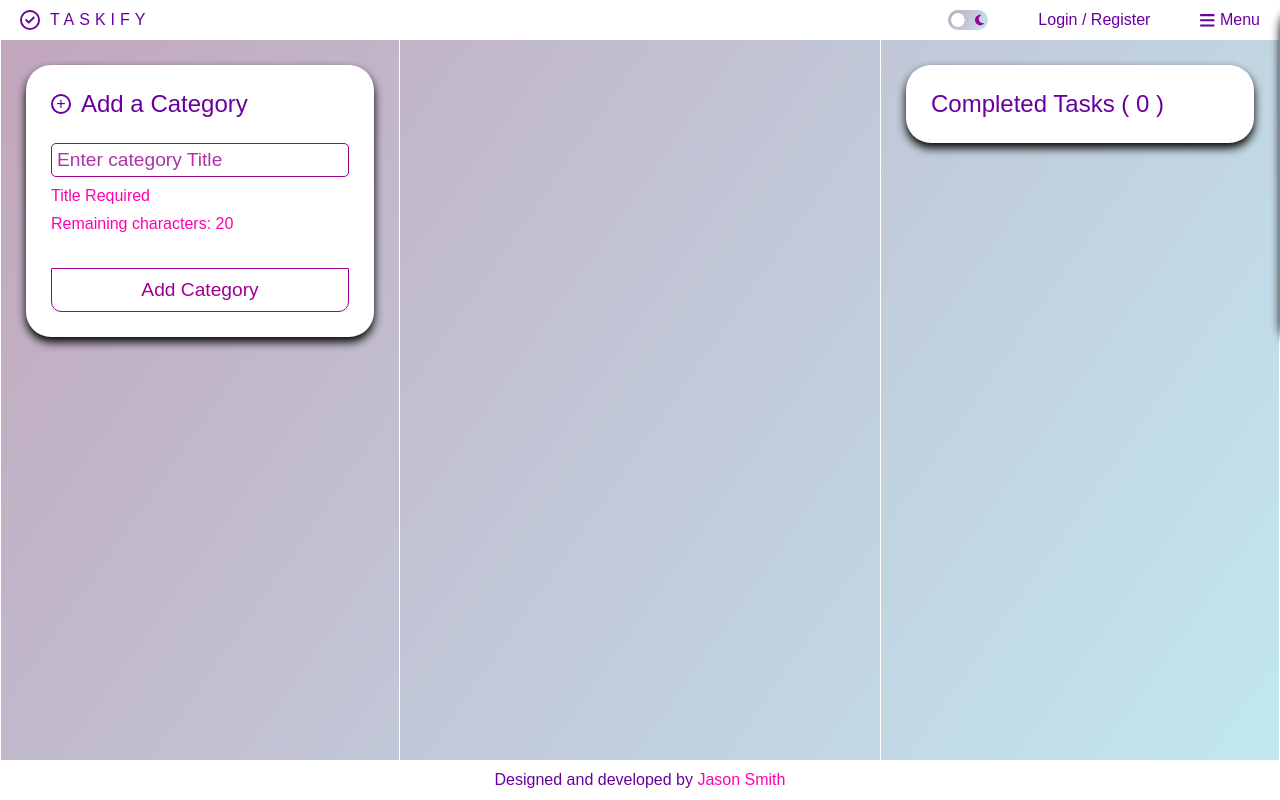
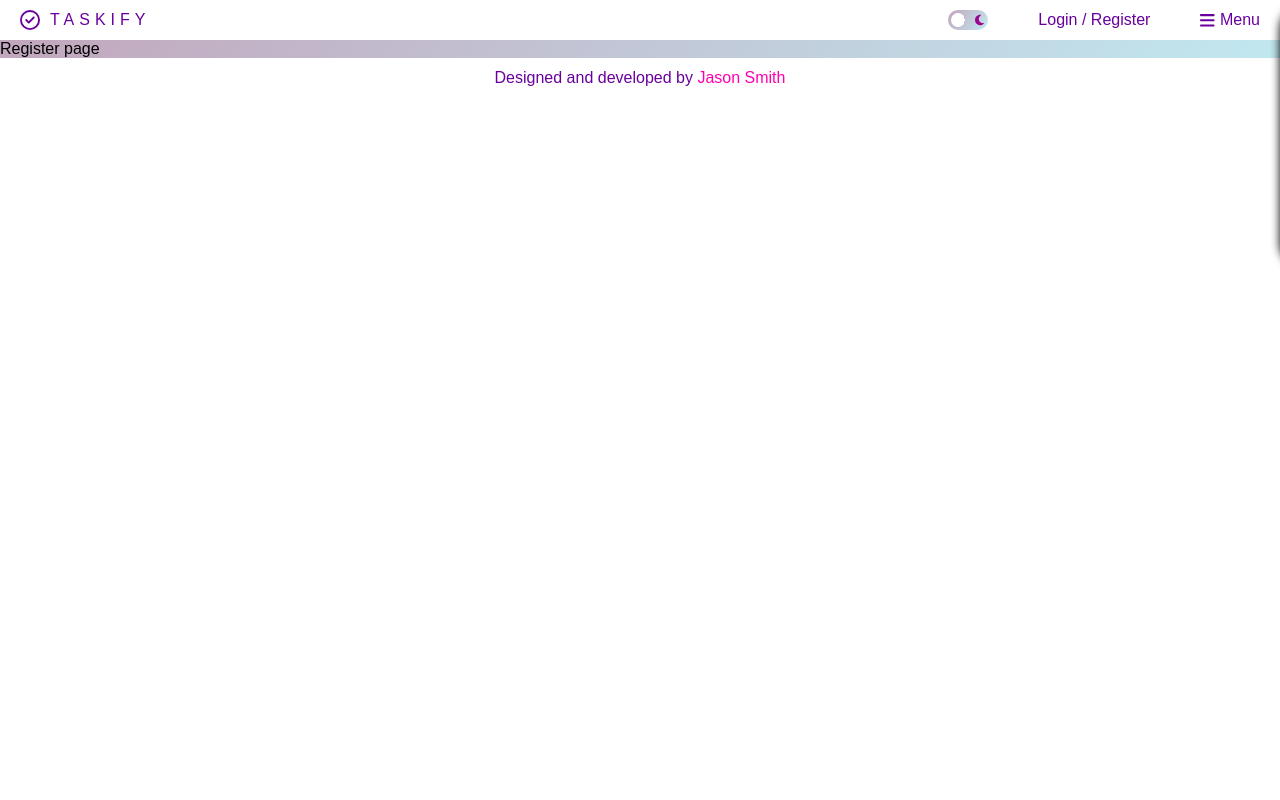
Before and after one commit to Jason-Smith-Code/taskify, a React (Create React App) app: page /register in a window 1280 px wide. Built offline with nearby package versions, Linux system fonts and the light colour scheme.

Commit message:
added routes to the app, also create a utility function to deal with dynamic urls made by user for category titles

```diff
--- a/package.json
+++ b/package.json
@@ -18,6 +18,7 @@
     "react-dom": "^18.0.0",
     "react-hook-form": "^7.30.0",
     "react-redux": "^8.0.1",
+    "react-router-dom": "^6.3.0",
     "react-scripts": "^5.0.0",
     "render": "^0.1.4"
   },
--- a/src/app/App.js
+++ b/src/app/App.js
@@ -1,15 +1,45 @@
 import './App.css';
-
 import { Footer } from '../components/layout/footer/Footer'
 import { Header } from "../components/layout/header/Header";
 import { Main } from "../components/layout/main/Main";
 import { Menu } from '../components/menu/Menu';
+import {
+  Routes,
+  Route,
+} from "react-router-dom";
+import Register from '../routes/Register';
+import CategoryTemplate from '../routes/CategoryTemplate'
+import { useSelector } from "react-redux";
+import { getGetCategoryList } from '../features/categoryListSlice';
+import { RemoveSpaces } from '../utilities/RemoveSpaces';
 
 function App() {
+  const selectedCategories = useSelector(getGetCategoryList);
+
+  function createCategoryRoutes() {
+    return(
+      selectedCategories.map(category =>
+        <Route
+          path={`/${RemoveSpaces(category.title)}`}
+          element={
+          <CategoryTemplate
+            title={category.title}
+            key={category.id}
+            id={category.id}
+          />}
+        />
+      )
+    )
+  }
+
   return (
     <div className="App">
       <Header />
-      <Main />
+      <Routes>
+          <Route path="/" element={<Main />} />
+          <Route path="register" element={<Register />} />
+          {createCategoryRoutes()}
+      </Routes>
       <Footer />
       <Menu />
     </div>
--- a/src/components/forms/TaskForm.js
+++ b/src/components/forms/TaskForm.js
@@ -50,7 +50,7 @@ export function TaskForm() {
     const clearForm = () => {
         setTitle("");
         setDescription("");
-        setCharacters(20);
+        setCharacters(maxTitleSize);
     }
 
     const onChangeTitle = (e) => {
--- a/src/components/menu/Menu.js
+++ b/src/components/menu/Menu.js
@@ -1,6 +1,11 @@
 import './Menu.css';
+import { Link } from "react-router-dom";
+import { getGetCategoryList } from "../../features/categoryListSlice";
+import { useSelector } from "react-redux";
+import { RemoveSpaces } from '../../utilities/RemoveSpaces'
 
 export const Menu = () => {
+    const selectedCategories = useSelector(getGetCategoryList);
 
     function closeMenu() {
         const menu = document.getElementById("menu");
@@ -8,20 +13,31 @@ export const Menu = () => {
         menu.classList.add("hidden-menu");
     }
 
+    function printCategoryLinks() {
+        return (
+            selectedCategories.map(category =>
+                <Link
+                    key={category.id}
+                    title={category.title}
+                    to={`/${RemoveSpaces(category.title)}`}>{category.title}</Link>
+        )
+        )
+    }
+
     return (
         <div id="menu" className='hidden-menu'>
             <div id="close-menu-container">
                 <button id="close-menu-button" onClick={closeMenu} type="button">Close menu</button>
             </div>
-            {/* List out menu items */}
-            <p className="menu-item clickable">Maiin View</p>
-            <p className="menu-item clickable">Add Task</p>
-            <p className="menu-item clickable">Add Category</p>
-            <p className="menu-item clickable">Register</p>
-            <p className="menu-item clickable">Icon Guide</p>
-            <p className="menu-item clickable">Tutorial</p>
-            <p className="menu-item clickable">View account</p>
-            <p className="menu-item clickable">Export Tasks to PDF</p>
+            <p>Categories</p>
+            {printCategoryLinks()}
+            <p>Other</p>
+            <Link to="/">Main</Link>
+            <Link to="/print">Print Tasks</Link>
+            <Link to="/register">Register</Link>
+            <Link to="/icon-guide">Icon Guide</Link>
+            <Link to="/tutorial">Tutorial</Link>
+            <Link to="/account">Account</Link>
         </div>
     )
 }
--- a/src/index.js
+++ b/src/index.js
@@ -4,16 +4,20 @@ import App from './app/App'
 import reportWebVitals from './reportWebVitals';
 import { Provider } from 'react-redux';
 import {store} from './app/store';
-
+import {
+  BrowserRouter
+} from "react-router-dom";
 
 const container = document.getElementById('root');
 const root = ReactDOMClient.createRoot(container);
 
 root.render(
   <Provider store={store} >
-    <React.StrictMode>
-      <App />
-    </React.StrictMode>
+    <BrowserRouter>
+      <React.StrictMode>
+        <App />
+      </React.StrictMode>
+    </BrowserRouter>
   </Provider>
 );
 
--- /dev/null
+++ b/src/routes/CategoryTemplate.jsx
@@ -0,0 +1,7 @@
+export default function CategoryTemplate(category) {
+    return (
+        <div>
+          <p>{category.title}</p>
+        </div>
+      );
+}
--- /dev/null
+++ b/src/routes/Register.jsx
@@ -0,0 +1,5 @@
+export default function Register() {
+    return (
+          <p>Register page</p>
+      );
+}
--- /dev/null
+++ b/src/utilities/RemoveSpaces.js
@@ -0,0 +1,4 @@
+export const RemoveSpaces = (input) => {
+    input = input.replace(/\s/g, "-");
+    return input
+}
```
Also changed, not shown: 1 other file (tests, documents, lock files or other folders).
